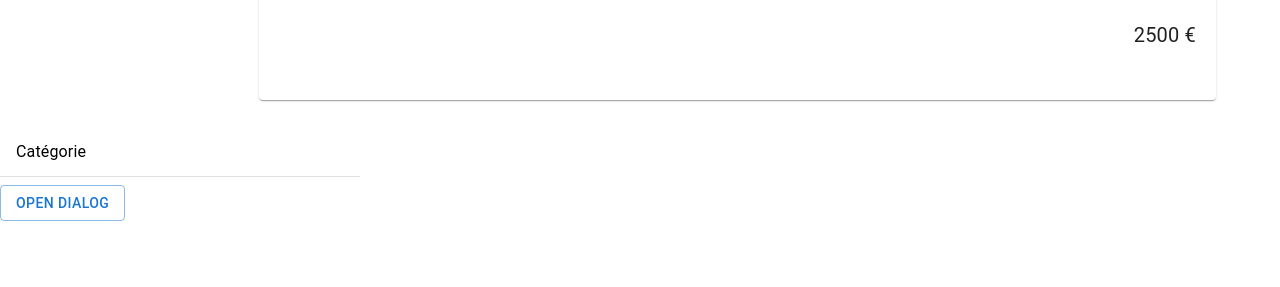
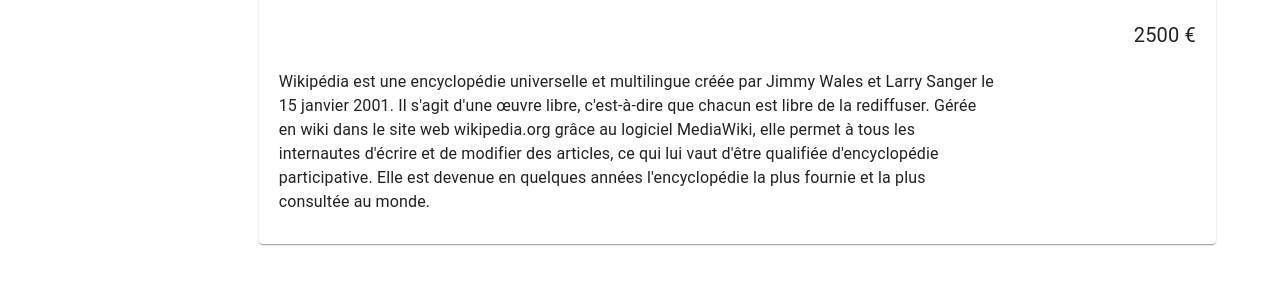
Before and after one commit to Malikagit/Capstone-Marketplace, a React (Create React App) app in the folder client/: page / in a window 1280 px wide. Shown: the part 2830-3117 px from the top of the page. Before the commit the page ends 3051 px from the top, so only its background shows below. Built offline with nearby package versions, Linux system fonts and the light colour scheme.

Commit message:
fixed ProductBox description

```diff
--- a/client/src/components/ProductBox.js
+++ b/client/src/components/ProductBox.js
@@ -32,7 +32,7 @@
                     name:"Mon super truc que je vends",
                     price:2500,
                     imagePath:"https://picsum.photos/960/540?random=0",
-                    description:"",
+                    description:"Wikipédia est une encyclopédie universelle et multilingue créée par Jimmy Wales et Larry Sanger le 15 janvier 2001. Il s'agit d'une œuvre libre, c'est-à-dire que chacun est libre de la rediffuser. Gérée en wiki dans le site web wikipedia.org grâce au logiciel MediaWiki, elle permet à tous les internautes d'écrire et de modifier des articles, ce qui lui vaut d'être qualifiée d'encyclopédie participative. Elle est devenue en quelques années l'encyclopédie la plus fournie et la plus consultée au monde. ",
                 }
             ]
         );
```
